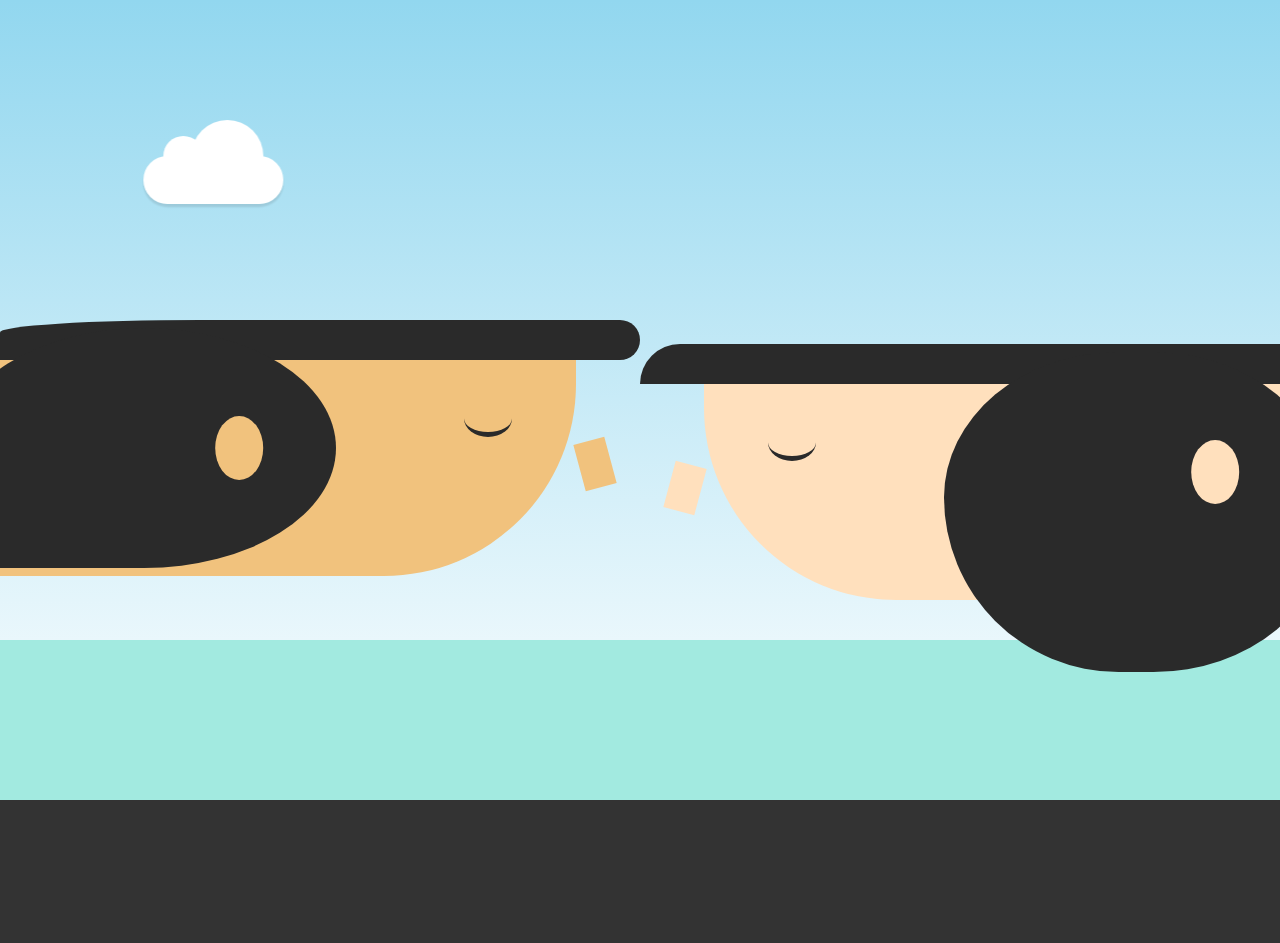
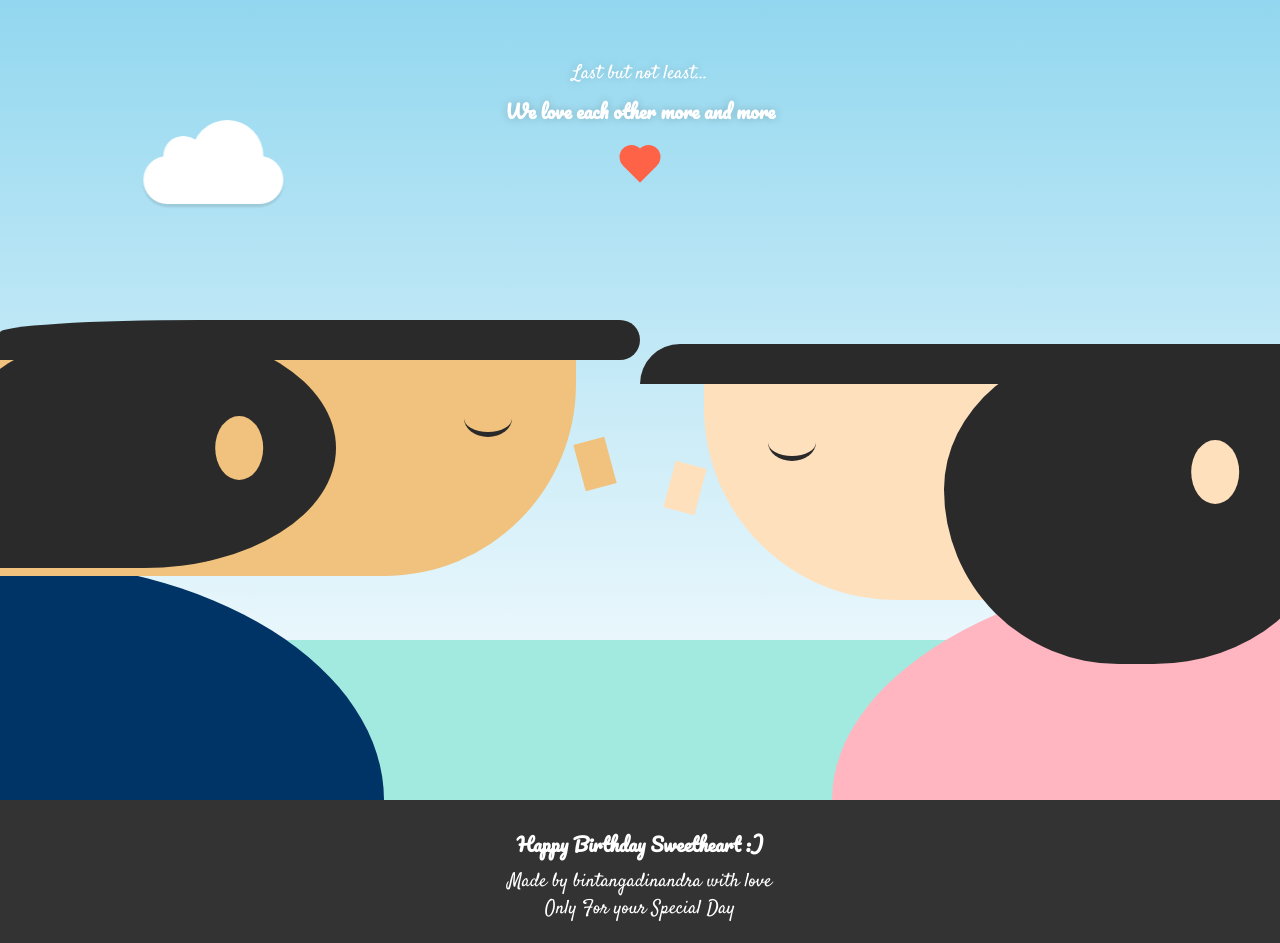
Before and after one commit to bintangadinandra/ultah-ira, a React (Create React App) app: page / in a window 1280 px wide. Shown: the part 3200-4143 px from the top of the page. Before the commit the page ends 4000 px from the top, so only its background shows below. Built offline with nearby package versions, Linux system fonts and the light colour scheme.

Commit message:
create finishing

```diff
--- a/src/App.css
+++ b/src/App.css
@@ -82,7 +82,23 @@ a {
   height: 60%;
   text-align: center;
   bottom: 0px;
-  overflow: hidden;
+  animation: nunduk-left 5s infinite;
+  z-index: 10;
+}
+
+@keyframes nunduk-left {
+  0% {
+    transform: rotate(0)
+  }
+  30% {
+    transform: rotate(8deg)
+  }
+  70% {
+    transform: rotate(8deg)
+  }
+  0% {
+    transform: rotate(0deg)
+  }
 }
 
 .bintang-hair {
@@ -159,23 +175,32 @@ a {
   transform: rotate(-15deg)
 }
 
-.bintang-body {
-  width: 7rem;
-  height: 100%;
-  border-top-right-radius: 5rem;
-  background: #003366;
-}
-
 .ira {
   position: absolute;
   width: 50%;
   height: 57%;
   right: 0px;
   bottom: 0px;
-  overflow: hidden;
   display: flex;
   flex-direction: column;
   align-items: flex-end;
+  animation: nunduk-right 5s infinite;
+  z-index: 10;
+}
+
+@keyframes nunduk-right {
+  0% {
+    transform: rotate(0)
+  }
+  30% {
+    transform: rotate(-8deg)
+  }
+  70% {
+    transform: rotate(-8deg)
+  }
+  0% {
+    transform: rotate(0deg)
+  }
 }
 
 .ira-hair {
@@ -194,11 +219,11 @@ a {
   position: absolute;
   right: -3rem;
   width: 60%;
-  top: .5rem;
   height: 20rem;
   background: #2a2a2a;
   border-radius: 100%;
   border-bottom-left-radius: 24rem;
+  border-top-right-radius: 16rem;
 }
 
 .ira-hair::after {
@@ -250,9 +275,35 @@ a {
   transform: rotate(15deg)
 }
 
+.person-bodies {
+  display: flex;
+  justify-content: space-between;
+  position: absolute;
+  bottom: 0px;
+  z-index: 5;
+  width: 100%;
+}
+
+.bintang-body {
+  width: 30%;
+  height: 15rem;
+  background: #003366;
+  border-top-right-radius: 100%;
+}
+
 .ira-body {
-  width: 7rem;
-  flex-grow: 1;
-  border-top-left-radius: 5rem;
-  background: #ffb4e2;
+  width: 35%;
+  height: 15rem;
+  background: #FFB6C1;
+  border-top-left-radius: 100%;
 }
+
+.last-words {
+  text-align: center;
+  color: white;
+  width: 100%;
+  margin-top: 4rem;
+  position: relative;
+  z-index: 8;
+  text-shadow: 0 0 10px rgba(0, 0, 0, 0.2);
+}
--- a/src/App.js
+++ b/src/App.js
@@ -14,6 +14,7 @@ import BirthdayCake from "./components/BirthdayCake";
 import Clouds from "./components/Clouds";
 import FlowerPot from "./components/FlowerPot";
 import Pencil from "./components/Pencil";
+import Heart from "./components/Heart";
 
 class App extends Component {
   render() {
@@ -147,31 +148,52 @@ class App extends Component {
         <FullPageWrapper
           style={{
             background: `linear-gradient(${SkyBlue}, ${White})`,
-            position: "relative"
+            position: "relative",
+            overflow: "hidden"
           }}
-          justifyContent="flex-end"
+          justifyContent="flex-start"
           notPadded
         >
+          <div class="last-words">
+            <p>Last but not least...</p>
+            <h3>We love each other more and more</h3>
+            <Heart />
+          </div>
           <div class="bintang">
             <div class="bintang-hair" />
             <div class="bintang-head" />
             <div class="bintang-face" />
-            {/* <div class="bintang-body" /> */}
           </div>
           <div class="ira">
             <div class="ira-hair" />
             <div class="ira-head" />
             <div class="ira-face" />
-            {/* <div class="ira-body" /> */}
+          </div>
+          <div class="person-bodies">
+            <div class="bintang-body" />
+            <div class="ira-body" />
           </div>
           <div
             style={{
               width: "100%",
               height: "10rem",
-              background: Toska
+              background: Toska,
+              position: "absolute",
+              bottom: "0px"
             }}
           />
         </FullPageWrapper>
+        <div
+          style={{
+            color: White,
+            padding: "1rem",
+            textAlign: "center"
+          }}
+        >
+          <h3>Happy Birthday Sweetheart :)</h3>
+          <p>Made by bintangadinandra with love</p>
+          <p>Only For your Special Day</p>
+        </div>
       </div>
     );
   }
--- /dev/null
+++ b/src/components/Heart.css
@@ -0,0 +1,36 @@
+.heart {
+  width: 36px;
+  height: 36px;
+  position: relative;
+  margin: 1em auto;
+  -webkit-transform-origin: 50% 50%;
+  transform-origin: 50% 50%;
+  -webkit-transform: rotate(45deg) scale(1);
+  transform: rotate(45deg) scale(1);
+}
+
+.heart:before {
+  content: "";
+  position: absolute;
+  display: block;
+  border-top-left-radius: 12px;
+  border-bottom-left-radius: 12px;
+  background-color: tomato;
+  width: inherit;
+  height: 24px;
+  top: 12px;
+  left: 0;
+}
+
+.heart:after {
+  content: "";
+  position: absolute;
+  display: block;
+  background-color: tomato;
+  width: 24px;
+  top: 0;
+  left: 12px;
+  height: inherit;
+  border-top-left-radius: 12px;
+  border-top-right-radius: 12px;
+}
--- /dev/null
+++ b/src/components/Heart.js
@@ -0,0 +1,8 @@
+import React from "react";
+import "./Heart.css";
+
+const Heart = () => {
+  return <div class="heart" />;
+};
+
+export default Heart;
```
